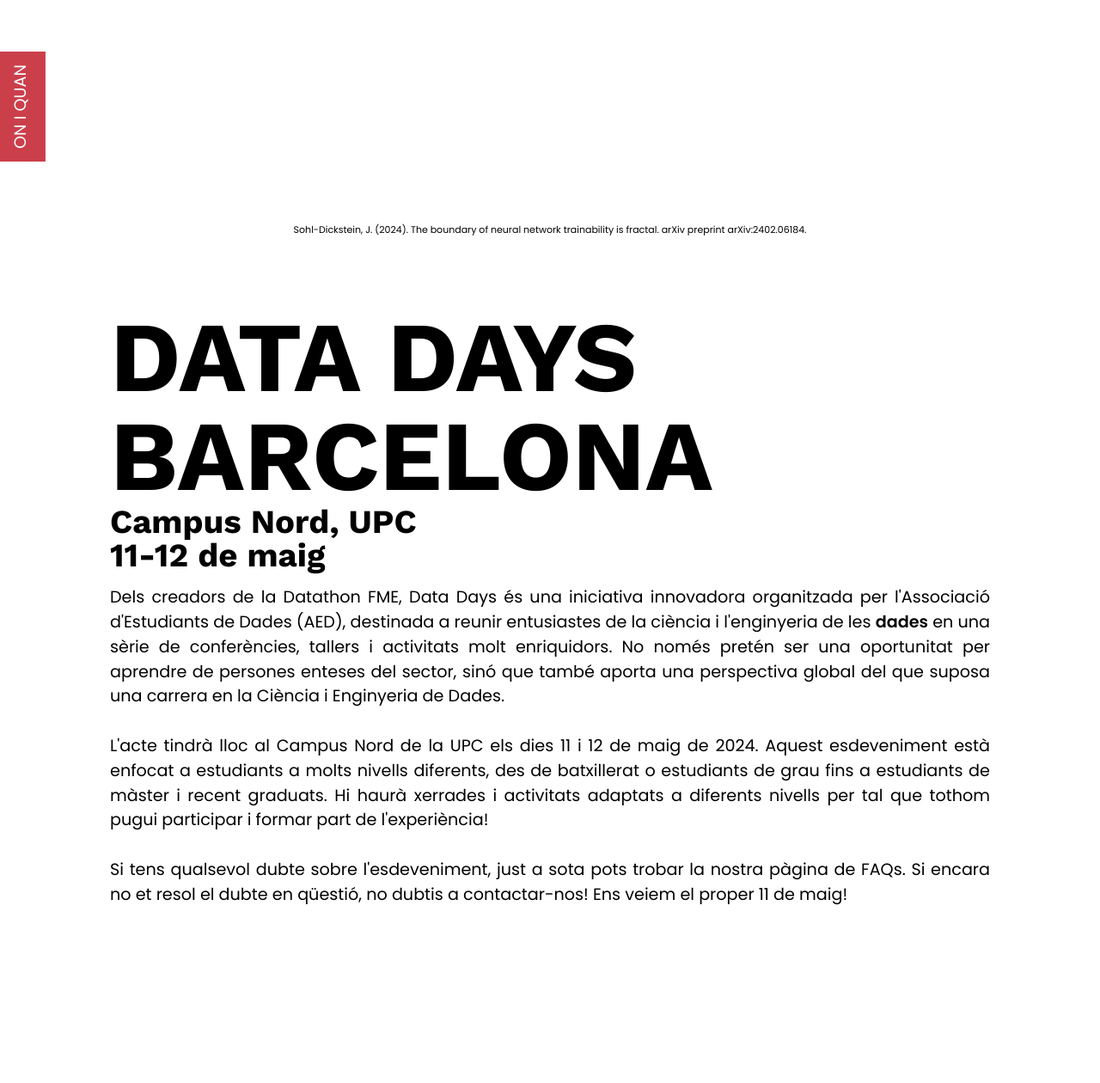
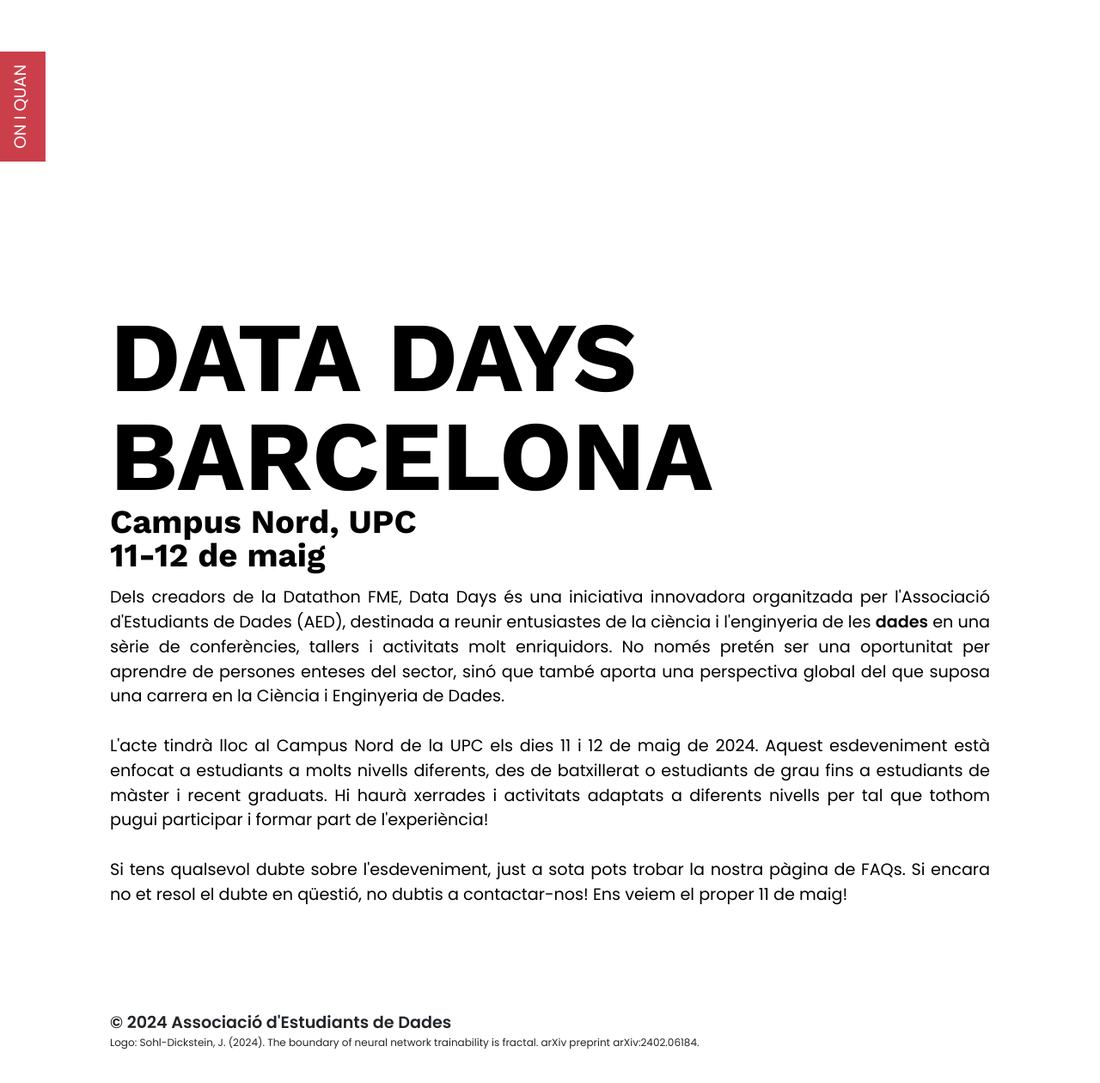
Before and after one commit to orlandoroldan/data_days_web, a React (Vite) app: page / in a window 1280 px wide. Shown: the part 522-1782 px from the top of the page at 86% size. Before the commit the page ends 1648 px from the top, so only its background shows below. Built offline with nearby package versions, Linux system fonts and the light colour scheme; grey boxes are pictures that could not be loaded.

Commit message:
add footer + restructure

```diff
--- a/src/App.css
+++ b/src/App.css
@@ -1,52 +1,3 @@
-/* ------------------------ MENU ------------------------ */
-
-.menu {
-  overflow: hidden;
-  display: block;
-}
-
-.menu ul {
-  margin-bottom: 20px;
-  padding-top: 15px;
-  padding-bottom: 15px;
-  text-align: center;
-  font-family: "Work Sans", sans-serif;
-  text-transform: uppercase;
-  position: fixed;
-  width: 100%;
-  z-index: 1;
-  background-color: rgba(255, 255, 255, 0.95);
-}
-
-.menu li {
-  font-size: 1.2em;
-  line-height: 40px;
-  height: 40px;
-  display: inline;
-  margin-left: 3%;
-  margin-right: 3%;
-  opacity: 1;
-  text-decoration-line: none;
-  white-space: nowrap;
-}
-
-.menu li:last-child {
-  font-weight: 500;
-}
-
-.menu a {
-  text-decoration: none;
-  color: black;
-}
-
-.menu a:hover {
-  color: #5f64a0;
-  -moz-transition: all 0.2s ease-in-out;
-  -o-transition: all 0.2s ease-in-out;
-  -webkit-transition: all 0.2s ease-in-out;
-  transition: all 0.2s ease-in-out;
-}
-
 /* -------------------------- APP ---------------------- */
 
 .app-section {
@@ -198,6 +149,10 @@
   font-weight: 600 !important;
 }
 
+.small-text {
+  font-size: 12px !important;
+}
+
 .content {
   padding-top: 110vh;
   color: black;
@@ -208,7 +163,6 @@
   padding-bottom: 10px !important;
   user-select: none;
 }
-
 
 .logo-container>* {
   position: absolute;
--- a/src/pages/Home.jsx
+++ b/src/pages/Home.jsx
@@ -49,9 +49,6 @@
           </div>
         </div>
       </div>
-      <div style={{ position: "fixed", zIndex: "1", backgroundColor: "rgba(255,255,255,0.8)", color: "black", width: "100%", textAlign: "center", paddingTop: "5px", paddingBottom: "5px", bottom: "0", fontSize: "11px" }}>
-        Sohl-Dickstein, J. (2024). The boundary of neural network trainability is fractal. arXiv preprint arXiv:2402.06184.
-      </div>
     </>
   );
 };
--- /dev/null
+++ b/src/pages/Layout.css
@@ -0,0 +1,50 @@
+.menu {
+  overflow: hidden;
+  display: block;
+}
+
+.menu ul {
+  margin-bottom: 20px;
+  padding-top: 15px;
+  padding-bottom: 15px;
+  text-align: center;
+  font-family: "Work Sans", sans-serif;
+  text-transform: uppercase;
+  position: fixed;
+  width: 100%;
+  z-index: 1;
+  background-color: rgba(255, 255, 255, 0.95);
+}
+
+.menu li {
+  font-size: 1.2em;
+  line-height: 40px;
+  height: 40px;
+  display: inline;
+  margin-left: 3%;
+  margin-right: 3%;
+  opacity: 1;
+  text-decoration-line: none;
+  white-space: nowrap;
+}
+
+.menu li:last-child {
+  font-weight: 500;
+}
+
+.menu a {
+  text-decoration: none;
+  color: black;
+}
+
+.menu a:hover {
+  color: #5f64a0;
+  -moz-transition: all 0.2s ease-in-out;
+  -o-transition: all 0.2s ease-in-out;
+  -webkit-transition: all 0.2s ease-in-out;
+  transition: all 0.2s ease-in-out;
+}
+
+footer {
+  padding: 50px 10% 80px !important;
+}
--- a/src/pages/Layout.jsx
+++ b/src/pages/Layout.jsx
@@ -1,4 +1,5 @@
 import { Outlet, Link } from "react-router-dom";
+import "./Layout.css";
 
 const Layout = () => {
   return (
@@ -12,6 +13,10 @@
         </ul>
       </nav>
       <Outlet />
+      <footer>
+        <p><b>© 2024 Associació d&apos;Estudiants de Dades</b></p>
+        <p className='small-text'>Logo: Sohl-Dickstein, J. (2024). The boundary of neural network trainability is fractal. arXiv preprint arXiv:2402.06184.</p>
+      </footer>
     </>
   );
 };
```
